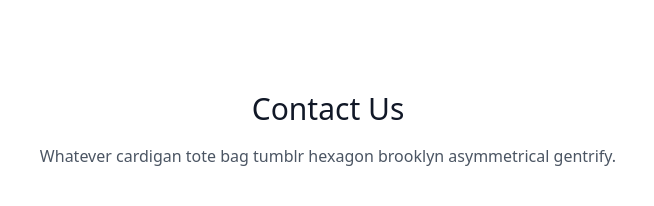
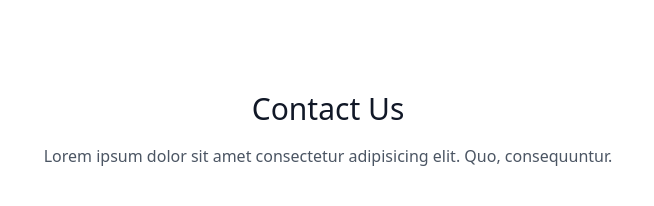
Before and after one commit to rohitr223/gym-website, a plain HTML site: page index.html in a window 1280 px wide. Shown: the part 3643-3849 px from the top of the page, 312-966 px from the left. Drawn offline with nearby package versions, Linux system fonts and the light colour scheme.

Commit message:
changes in contact section

```diff
--- a/index.html
+++ b/index.html
@@ -276,7 +276,7 @@
         <div class="container px-5 py-24 mx-auto">
           <div class="flex flex-col text-center w-full mb-12">
             <h1 class="sm:text-3xl text-2xl font-medium title-font mb-4 text-gray-900">Contact Us</h1>
-            <p class="lg:w-2/3 mx-auto leading-relaxed text-base">Whatever cardigan tote bag tumblr hexagon brooklyn asymmetrical gentrify.</p>
+            <p class="lg:w-2/3 mx-auto leading-relaxed text-base">Lorem ipsum dolor sit amet consectetur adipisicing elit. Quo, consequuntur.</p>
           </div>
           <div class="lg:w-1/2 md:w-2/3 mx-auto">
             <div class="flex flex-wrap -m-2">
```
